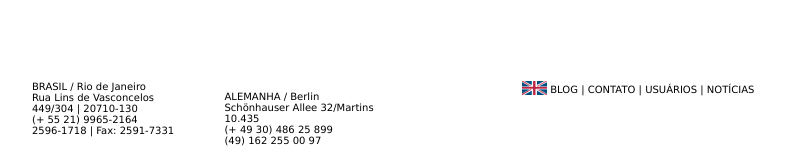
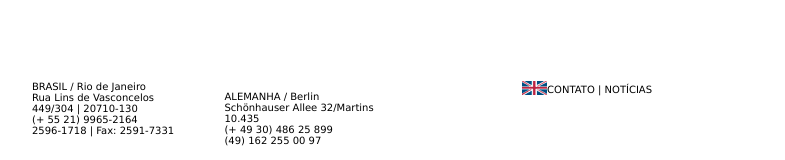
Before and after one commit to raquelboechat/raquelboechat.com, a plain HTML site: page index.html in a window 1280 px wide. Shown: the part 325-485 px from the top of the page, without its empty margins (228-1013 px from the left). Drawn offline with nearby package versions, Linux system fonts and the light colour scheme; files that its build step writes are made by us from their sources.

Commit message:
Update index.html

```diff
--- a/index.html
+++ b/index.html
@@ -57,7 +57,7 @@ function MM_openBrWindow(theURL,winName,features) { //v2.0
                 <tr>
                   <td width="25" height="20" valign="middle"><br />
                     <a href="principal_ingles.html"><img src="imagens/england.gif" alt="English" width="25" height="14" border="0" /></a></td>
-                  <td width="244" height="20" valign="bottom"><a href="blog.html" class="endere&ccedil;o">&nbsp;BLOG</a> | <a href="mailto:contato@raquelboechat.com">CONTATO</a><a href="#"></a> | <a href="http://www.raquelboechat.com/webmail">USU&Aacute;RIOS</a> | <a href="javascript:window.open('noticias32.html','cx','scrollbars=yes,width=650, height=700');void(0);">NOT&Iacute;CIAS</a></td>
+                  <td width="244" height="20" valign="bottom"><a href="mailto:contato@raquelboechat.com">CONTATO</a> | <a href="javascript:window.open('noticias32.html','cx','scrollbars=yes,width=650, height=700');void(0);">NOT&Iacute;CIAS</a></td>
                 </tr>
               </table>
               <a href="blog.html" class="endere&ccedil;o"><br />
```
